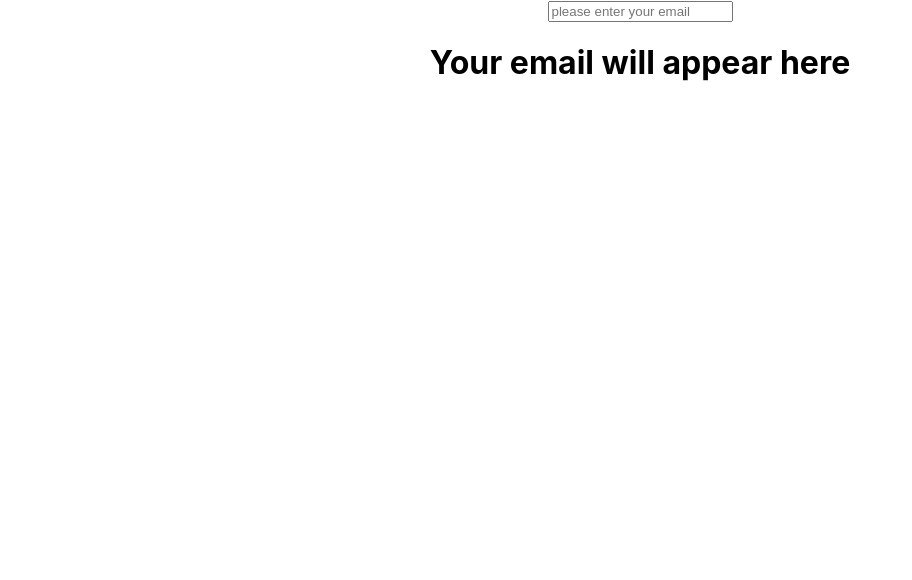
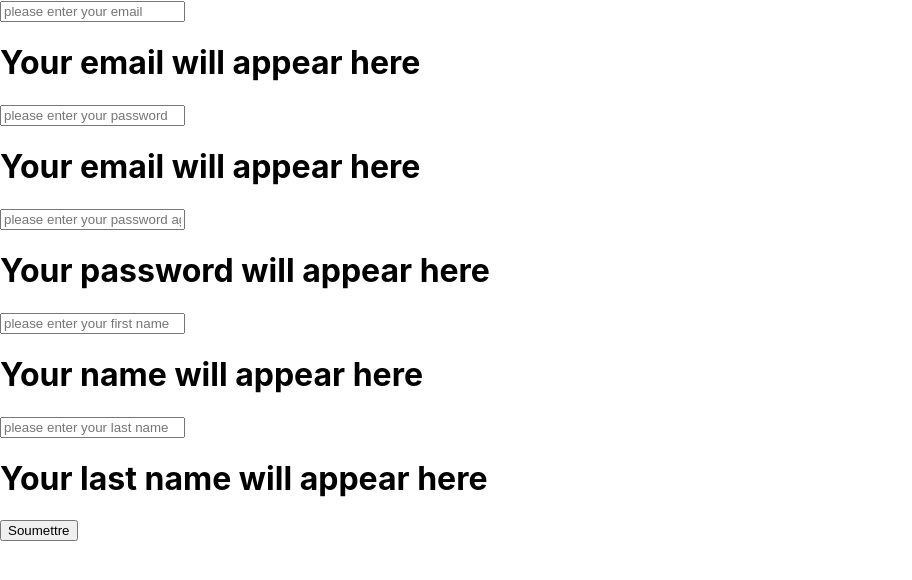
Before and after one commit to WildCodeSchool/toulouse-0918-js-odyssey-homer, a React (Create React App) app in the folder front/: page / in a window 1280 px wide. Shown: the top 580 px of the page, without its empty margins (0-912 px from the left). Built offline with nearby package versions, Linux system fonts and the light colour scheme.

Commit message:
creation des 5 champs de formulaire + bouton

```diff
--- a/front/src/App.css
+++ b/front/src/App.css
@@ -1,32 +1,3 @@
 .App {
-  text-align: center;
+  text-align: left;
 }
-
-.App-logo {
-  animation: App-logo-spin infinite 20s linear;
-  height: 40vmin;
-}
-
-.App-header {
-  background-color: #282c34;
-  min-height: 100vh;
-  display: flex;
-  flex-direction: column;
-  align-items: center;
-  justify-content: center;
-  font-size: calc(10px + 2vmin);
-  color: white;
-}
-
-.App-link {
-  color: #61dafb;
-}
-
-@keyframes App-logo-spin {
-  from {
-    transform: rotate(0deg);
-  }
-  to {
-    transform: rotate(360deg);
-  }
-}
--- a/front/src/components/SignUp.js
+++ b/front/src/components/SignUp.js
@@ -5,11 +5,15 @@ class SignUp extends Component {
   constructor (props) {
     super(props);
     this.state = {
-      email: 'Your email will appear here'
+      email: 'Your email will appear here',
+      password: 'Your email will appear here',
+      passwordbis: 'Your password will appear here',
+      name: 'Your name will appear here',
+      lastname: 'Your last name will appear here'
     }
   }
 
-  updateEmailField = event => {
+  updateField = event => {
     this.setState ({
       [event.target.name] : event.target.value
     })
@@ -18,10 +22,30 @@ class SignUp extends Component {
   render () {
     return (
       <div>
-        <input onChange={this.updateEmailField}
+        <input
+        onChange={this.updateField}
         type="email" name="email" placeholder='please enter your email'/>
         <h1>{this.state.email}</h1>
-      </div>
+
+        <input onChange={this.updateField}
+        type="text" name="password" placeholder='please enter your password'/>
+        <h1>{this.state.password}</h1>
+
+        <input onChange={this.updateField}
+        type="text" name="passwordbis" placeholder='please enter your password again'/>
+
+        <h1>{this.state.passwordbis}</h1>
+        <input onChange={this.updateField}
+        type="text" name="name" placeholder='please enter your first name'/>
+
+        <h1>{this.state.name}</h1>
+        <input onChange={this.updateField}
+        type="text" name="lastname" placeholder='please enter your last name'/>
+        <h1>{this.state.lastname}</h1>
+
+        <input type="submit" value="Soumettre"/>
+
+     </div>
     );
   }
 }
```
